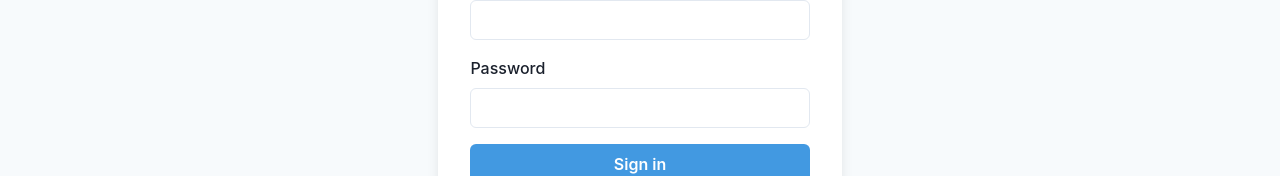
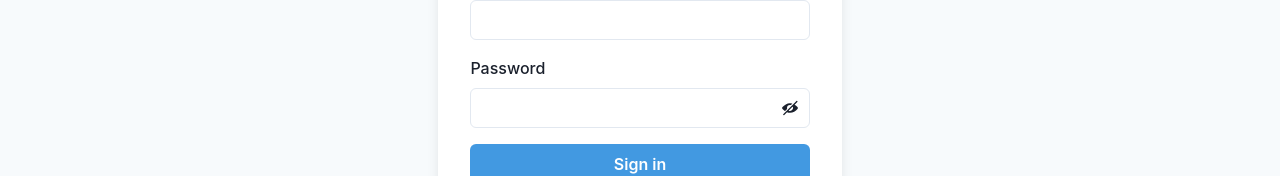
Before and after one commit to francojalil7/TMDB-Frontend, a React (Create React App) app: page /login in a window 1280 px wide. Shown: the part 335-511 px from the top of the page. Built offline with nearby package versions, Linux system fonts and the light colour scheme.

Commit message:
add showPasswordLogin

```diff
--- a/src/components/login/Login.tsx
+++ b/src/components/login/Login.tsx
@@ -9,21 +9,21 @@ import {
   Heading,
   Text,
   useColorModeValue,
+  InputGroup,
+  InputRightElement,
 } from "@chakra-ui/react";
 import { Link } from "react-router-dom";
 import { useForm, Resolver } from "react-hook-form";
+import { login } from "../../interfaces/forms.interfaces";
+import { useState } from "react";
+import { ViewIcon, ViewOffIcon } from "@chakra-ui/icons";
 
-type FormValues = {
-  email: string;
-  password: string;
-};
-
-const resolver: Resolver<FormValues> = async (values) => {
+const resolver: Resolver<login> = async (values) => {
   return {
     values: values.email ? values : {},
     errors: !values.email
       ? {
-        email: {
+          email: {
             type: "required",
             message: "This is required.",
           },
@@ -32,12 +32,16 @@ const resolver: Resolver<FormValues> = async (values) => {
   };
 };
 
+export default function Login() {
+  const [showPassword, setShowPassword] = useState(false);
 
-export default function Login() {
-  const { register, handleSubmit, formState: { errors } } = useForm<FormValues>({ resolver });
+  const {
+    register,
+    handleSubmit,
+  } = useForm<login>({ resolver });
   const onSubmit = handleSubmit((data) => {
-    console.log("🚀 ~ file: Login.tsx ~ line 39 ~ Login ~ data", data)
-  })
+    console.log("🚀 ~ file: Login.tsx ~ line 39 ~ Login ~ data", data);
+  });
   return (
     <Flex
       minH={"81vh"}
@@ -61,11 +65,23 @@ export default function Login() {
           <Stack spacing={4} onSubmit={onSubmit}>
             <FormControl id="email">
               <FormLabel>Email address</FormLabel>
-              <Input type="email"{...register("email")}  />
+              <Input type="email" {...register("email")} />
             </FormControl>
             <FormControl id="password">
               <FormLabel>Password</FormLabel>
-              <Input type="password" {...register("password")}/>
+              <InputGroup>
+                <Input type={showPassword ? "text" : "password"} {...register("password")} />
+                <InputRightElement h={"full"}>
+                  <Button
+                    variant={"ghost"}
+                    onClick={() =>
+                      setShowPassword((showPassword) => !showPassword)
+                    }
+                  >
+                    {showPassword ? <ViewIcon /> : <ViewOffIcon />}
+                  </Button>
+                </InputRightElement>
+              </InputGroup>
             </FormControl>
             <Stack spacing={10}>
               <Button
--- a/src/components/register/Register.tsx
+++ b/src/components/register/Register.tsx
@@ -16,10 +16,32 @@ import {
 import { useState } from "react";
 import { ViewIcon, ViewOffIcon } from "@chakra-ui/icons";
 import { Link } from "react-router-dom";
+import { useForm, Resolver } from "react-hook-form";
+import { register } from "../../interfaces/forms.interfaces";
+
+const resolver: Resolver<register> = async (values) => {
+  return {
+    values: values.email ? values : {},
+    errors: !values.email
+      ? {
+          email: {
+            type: "required",
+            message: "This is required.",
+          },
+        }
+      : {},
+  };
+};
 
 export default function Register() {
   const [showPassword, setShowPassword] = useState(false);
-
+  const {
+    register,
+    handleSubmit,
+  } = useForm<register>({ resolver });
+  const onSubmit = handleSubmit((data) => {
+    console.log("🚀 ~ file: Register.tsx ~ line 44 ~ onSubmit ~ data", data);
+  });
   return (
     <Flex
       minH={"81vh"}
@@ -47,24 +69,24 @@ export default function Register() {
               <Box>
                 <FormControl id="firstName" isRequired>
                   <FormLabel>First Name</FormLabel>
-                  <Input type="text" />
+                  <Input type="text" {...register("name")} />
                 </FormControl>
               </Box>
               <Box>
                 <FormControl id="lastName">
                   <FormLabel>Last Name</FormLabel>
-                  <Input type="text" />
+                  <Input type="text" {...register("lastname")}/>
                 </FormControl>
               </Box>
             </HStack>
             <FormControl id="email" isRequired>
               <FormLabel>Email address</FormLabel>
-              <Input type="email" />
+              <Input type="email" {...register("email")}/>
             </FormControl>
             <FormControl id="password" isRequired>
               <FormLabel>Password</FormLabel>
               <InputGroup>
-                <Input type={showPassword ? "text" : "password"} />
+                <Input type={showPassword ? "text" : "password"} {...register("password")} />
                 <InputRightElement h={"full"}>
                   <Button
                     variant={"ghost"}
@@ -86,6 +108,7 @@ export default function Register() {
                 _hover={{
                   bg: "blue.500",
                 }}
+                onClick={onSubmit}
               >
                 Sign up
               </Button>
```
Also changed, not shown: src/interfaces/forms.interfaces.ts (added, +11 -0 lines).
